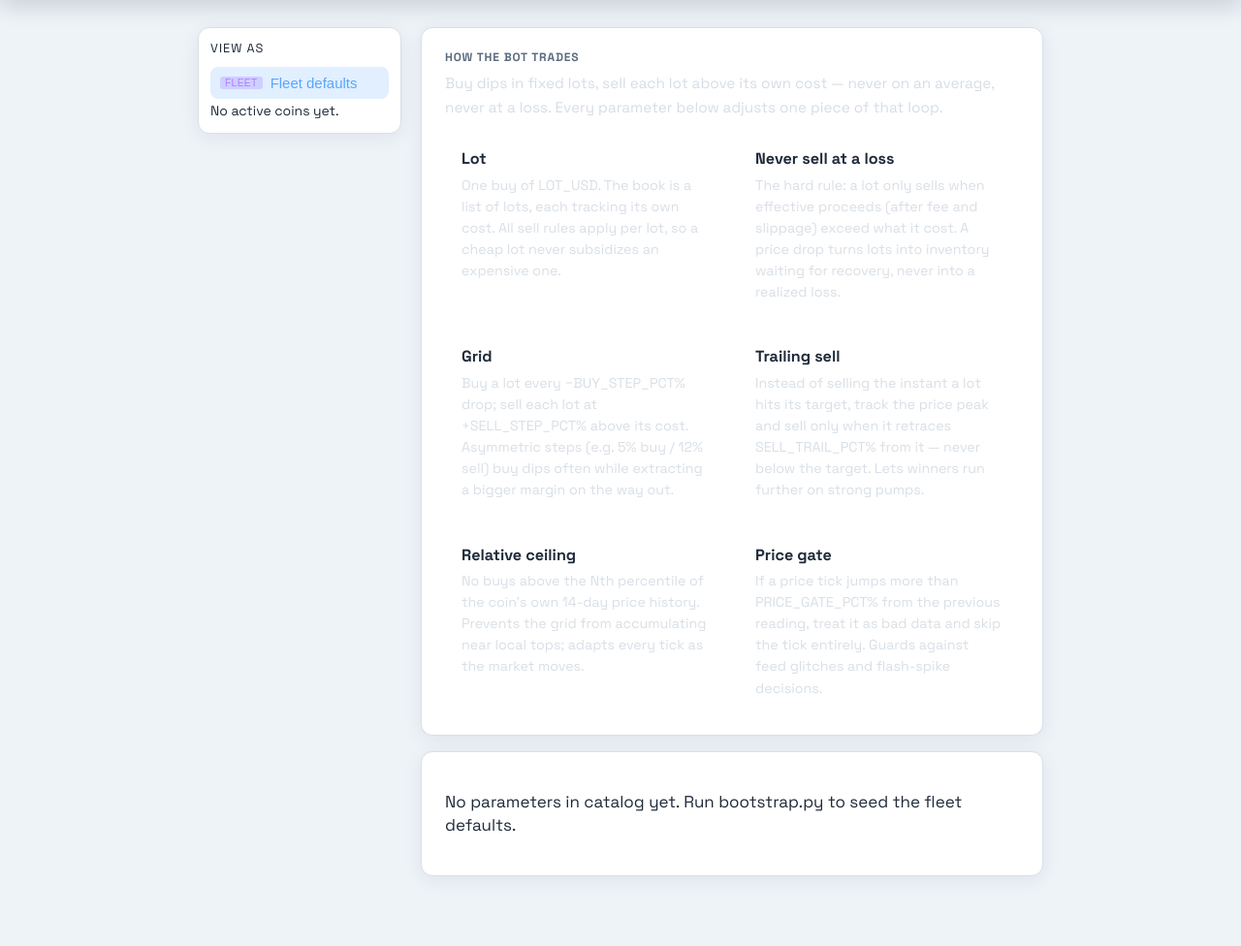
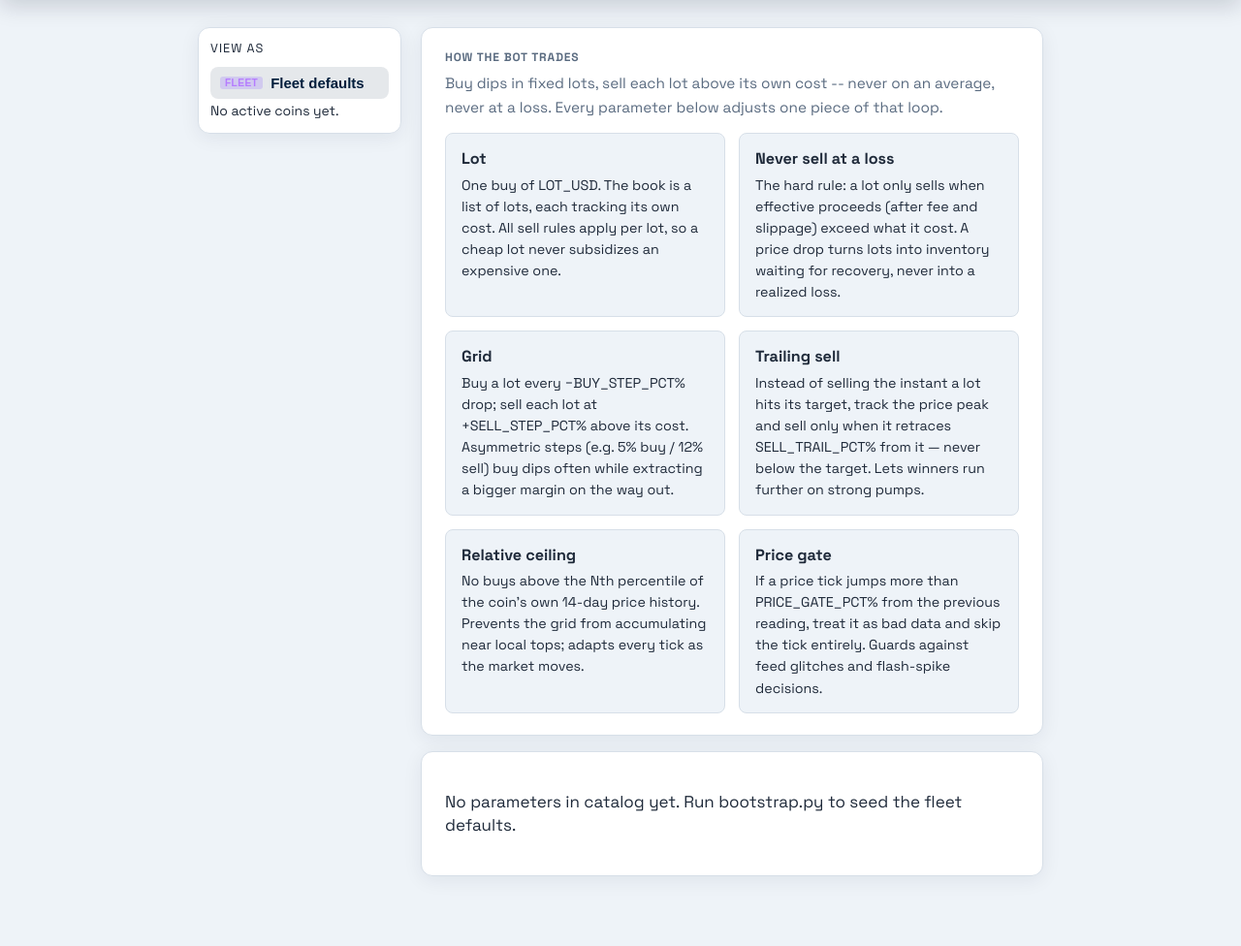
Before and after one commit to cdamken/Jupiter_Solana_Meme_Trader, a Flask app: page /glossary in a window 1280 px wide. Shown: the part 116-1092 px from the top of the page at 97% size. Run offline with Flask 3, Linux system fonts and the light colour scheme; data that the repository does not hold is empty; parts of the project's set-up code (start-up, migrations or seed data) failed here and were passed over; some libraries are stand-ins or nearby versions.

Commit message:
fix(panel): fix glossary text contrast for light theme (#32)
All rgba(200,210,220,0.XX) colors in glossary.html were designed for a dark
background. The panel uses --bg:#eef3f8 (light), making those colors nearly
invisible on the card backgrounds (#fff).

Replace with CSS variables from base.html:
- .param-help, .intro-box strong/p: var(--text) (#1f2a3a)
- .scope-title, .param-meta: var(--mut) (#5a6b80)
- .param-key bg: rgba(0,29,59,0.07); color: var(--primary)
- .param-rec: #0066cc (legible blue on white)
- .coin-btn: remove dark fallback, fix hover/active for light theme
- .intro-box: use --bg and --line borders
- inline intro paragraph: var(--mut)

Co-authored-by: Carlos Damken <carlos@rerun.tailcba3e6.ts.net>
Co-authored-by: Claude Sonnet 4.6 <noreply@anthropic.com>

```diff
--- a/panel/templates/glossary.html
+++ b/panel/templates/glossary.html
@@ -40,13 +40,13 @@ const COINS  = {{ coins          | tojson }};
   padding: 8px 10px;
   cursor: pointer;
   text-align: left;
-  color: var(--text, #e6edf3);
+  color: var(--text);
   font-size: 0.88em;
   transition: background 0.15s;
   margin-bottom: 2px;
 }
-.coin-btn:hover   { background: rgba(255,255,255,0.06); }
-.coin-btn.active  { background: rgba(88,166,255,0.18); color: #58a6ff; }
+.coin-btn:hover   { background: rgba(0,29,59,0.06); }
+.coin-btn.active  { background: rgba(0,29,59,0.1); color: var(--primary); font-weight: 600; }
 .coin-badge {
   font-size: 0.68em;
   padding: 1px 5px;
@@ -70,13 +70,13 @@ const COINS  = {{ coins          | tojson }};
   margin-top: 14px;
 }
 .intro-box {
-  background: rgba(255,255,255,0.04);
-  border: 1px solid rgba(255,255,255,0.08);
+  background: var(--bg, #eef3f8);
+  border: 1px solid var(--line, #d7dfe8);
   border-radius: 8px;
   padding: 14px 16px;
 }
-.intro-box strong { display: block; margin-bottom: 4px; font-size: 0.95em; }
-.intro-box p { margin: 0; font-size: 0.84em; line-height: 1.55; color: rgba(200,210,220,0.7); }
+.intro-box strong { display: block; margin-bottom: 4px; font-size: 0.95em; color: var(--text); }
+.intro-box p { margin: 0; font-size: 0.84em; line-height: 1.55; color: var(--text); }
 
 /* parameter section */
 .scope-section { margin-bottom: 16px; }
@@ -84,14 +84,14 @@ const COINS  = {{ coins          | tojson }};
   font-size: 0.72em;
   text-transform: uppercase;
   letter-spacing: 0.1em;
-  color: rgba(200,210,220,0.45);
+  color: var(--mut);
   margin: 0 0 10px;
   padding-bottom: 8px;
-  border-bottom: 1px solid rgba(255,255,255,0.06);
+  border-bottom: 1px solid var(--line);
 }
 .param-row {
   padding: 16px 0;
-  border-bottom: 1px solid rgba(255,255,255,0.05);
+  border-bottom: 1px solid var(--line);
 }
 .param-row:last-child { border-bottom: none; padding-bottom: 4px; }
 .param-headline {
@@ -101,22 +101,22 @@ const COINS  = {{ coins          | tojson }};
   gap: 8px;
   margin-bottom: 7px;
 }
-.param-label   { font-size: 1em; font-weight: 600; }
+.param-label   { font-size: 1em; font-weight: 600; color: var(--text); }
 .param-key     {
   font-size: 0.78em;
   font-family: monospace;
-  background: rgba(255,255,255,0.08);
+  background: rgba(0,29,59,0.07);
   padding: 1px 7px;
   border-radius: 4px;
-  color: #a5d6ff;
+  color: var(--primary);
 }
-.param-meta    { font-size: 0.76em; color: rgba(200,210,220,0.5); }
-.param-rec     { font-size: 0.76em; color: #58a6ff; }
+.param-meta    { font-size: 0.76em; color: var(--mut); }
+.param-rec     { font-size: 0.76em; color: #0066cc; }
 .param-help    {
   margin: 0;
   font-size: 0.86em;
   line-height: 1.65;
-  color: rgba(200,210,220,0.68);
+  color: var(--text);
   max-width: 680px;
 }
 
@@ -207,8 +207,8 @@ const COINS  = {{ coins          | tojson }};
     {# intro card #}
     <div class="card" style="margin-bottom:16px;">
       <h2 style="margin-top:0; margin-bottom:6px;">How the bot trades</h2>
-      <p style="margin:0 0 14px; font-size:0.9em; line-height:1.6; color:rgba(200,210,220,0.75);">
-        Buy dips in fixed lots, sell each lot above its own cost — never on an average, never at a loss.
+      <p style="margin:0 0 14px; font-size:0.9em; line-height:1.6; color:var(--mut);">
+        Buy dips in fixed lots, sell each lot above its own cost -- never on an average, never at a loss.
         Every parameter below adjusts one piece of that loop.
       </p>
       <div class="intro-grid">
```
